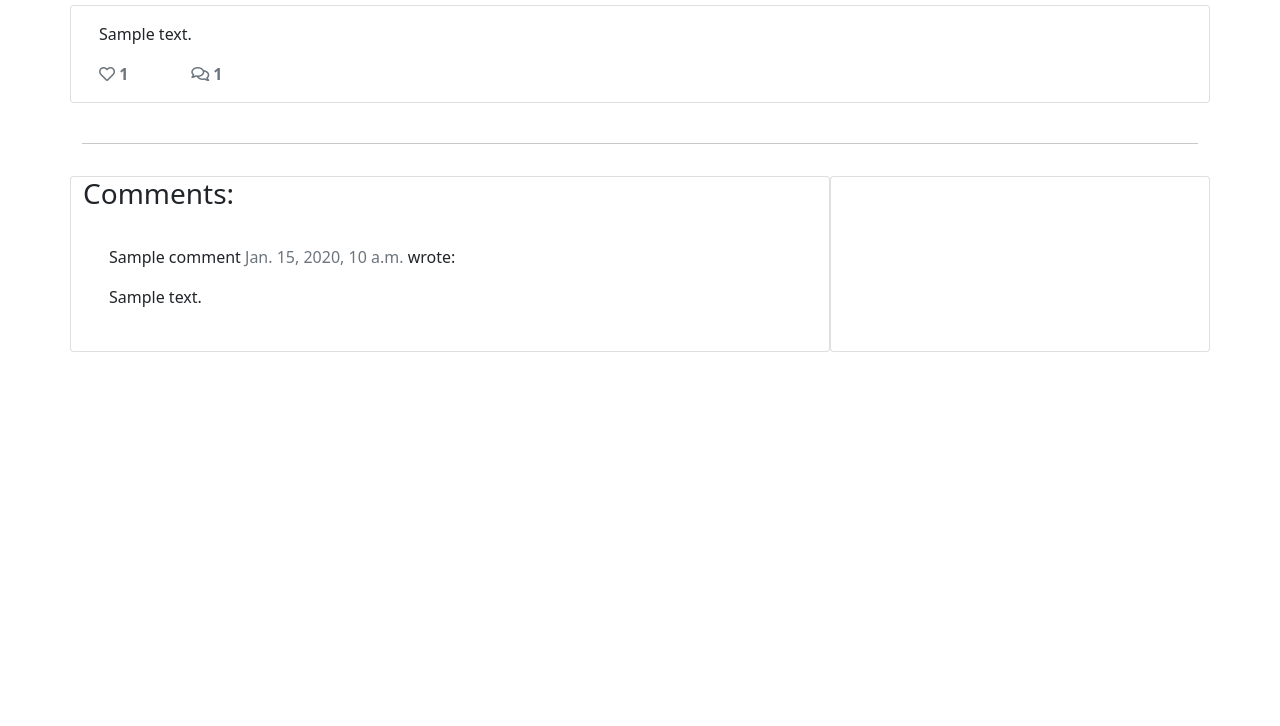
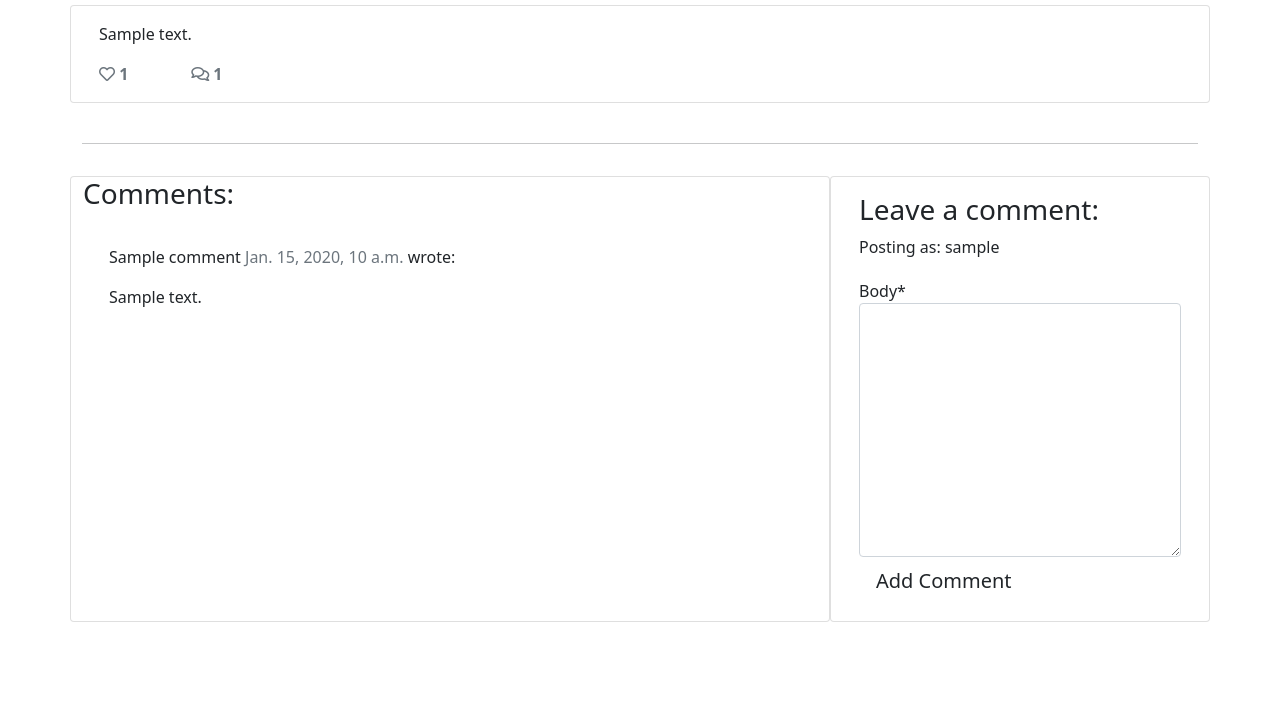
Before and after one commit to mountaincharlie/django-blog-walkthrough, a Django app: a page that uses templates/post_detail.html in a window 1280 px wide. Shown: the part 163-889 px from the top of the page. Before the commit the page ends 515 px from the top, so only its background shows below. Run offline with Django 3.2, Linux system fonts and the light colour scheme; a user stored in the database is signed in; tables that the repository leaves empty hold one stand-in row (values such as "Sample post"); some libraries are stand-ins or nearby versions.

Commit message:
Add commenting form with crispy_forms formatting

```diff
--- /dev/null
+++ b/blog/forms.py
@@ -0,0 +1,10 @@
+from .models import Comment
+from django import forms
+
+
+class CommentForm(forms.ModelForm):
+    class Meta:
+        # which table to model it from
+        model = Comment
+        # the fields we want to have on the form
+        fields = ('body',)  # need comma so its treated as Tuple not Str
--- a/blog/views.py
+++ b/blog/views.py
@@ -1,6 +1,7 @@
 from django.shortcuts import render, get_object_or_404
 from django.views import generic, View
 from .models import Post
+from .forms import CommentForm
 
 # Create your views here.
 class PostList(generic.ListView):
@@ -37,6 +38,47 @@ class PostDetail(View):
             {
                 "post": post,
                 "comments": comments,
+                "commented": False,  # until comments are approved
                 "liked": liked,
-            }
+                "comment_form": CommentForm()
+            },
         )
+
+    def post(self, request, slug, *args, **kwargs):
+        queryset = Post.objects.filter(status=1)
+        post = get_object_or_404(queryset, slug=slug)
+        comments = post.comments.filter(approved=True).order_by('created_on')
+        liked = False
+        if post.likes.filter(id=self.request.user.id).exists():
+            liked = True
+
+        # getting the data from the form
+        comment_form = CommentForm(data=request.POST)
+
+        # checking if a comment has been made (is True)
+        if comment_form.is_valid():
+            # getting the users email and username
+            comment_form.instance.email = request.user.email
+            comment_form.instance.name = request.user.username
+            # saving the form without commiting
+            comment = comment_form.save(commit=False)
+            # finding the post the comment was left on
+            comment.post = post
+            # now saving
+            comment.save()
+        else:
+            comment_form = CommentForm()  # empty instance
+
+        # sending all this info to the render method
+        return render(
+            request,
+            "post_detail.html",  # required template
+            # dictionary with the context (data to be passed to template)
+            {
+                "post": post,
+                "comments": comments,
+                "commented": True,  # since its been commented on
+                "liked": liked,
+                "comment_form": CommentForm()
+            },
+        )
--- a/coderblog/settings.py
+++ b/coderblog/settings.py
@@ -48,6 +48,7 @@ INSTALLED_APPS = [
     'django.contrib.staticfiles',
     'cloudinary',
     'django_summernote',
+    'crispy_forms',
     'blog',
 ]
 
@@ -57,6 +58,8 @@ SITE_ID = 1
 # redirecting back to homepage after login/out
 LOGIN_REDIRECT_URL = '/'
 LOGOUT_REDIRECT_URL = '/'
+
+CRISPY_TEMPLATE_PACK = 'bootstrap4'
 
 MIDDLEWARE = [
     'django.middleware.security.SecurityMiddleware',
--- a/requirements.txt
+++ b/requirements.txt
@@ -4,6 +4,7 @@ dj-database-url==0.5.0
 dj3-cloudinary-storage==0.0.6
 Django==3.2
 django-allauth==0.50.0
+django-crispy-forms==1.14.0
 django-summernote==0.8.20.0
 gunicorn==20.1.0
 oauthlib==3.2.0
--- a/templates/post_detail.html
+++ b/templates/post_detail.html
@@ -1,6 +1,8 @@
 {% extends 'base.html' %}
 
 {% block content %}
+
+{% load crispy_forms_tags %}
 
 <div class="masthead">
     <div class="container">
@@ -84,7 +86,26 @@
         </div>
         <div class="col-md-4 card mb-4  mt-3 ">
             <div class="card-body">
-                <!-- For later -->
+                <!-- if statement for if user is waiting for comment approval -->
+                {% if commented %}
+                <div class="alert alert-success" role="alert">
+                    Your comment is awaiting approval
+                </div>
+                {% else %}
+
+                <!-- only appears if the user is logged in -->
+                {% if user.is_authenticated %}
+                    <h3>Leave a comment:</h3>
+                    <p>Posting as: {{ user.username }}</p>
+                    <form method="post" style="margin-top: 1.3em;">
+                        <!-- our form and the program to format it -->
+                        {{ comment_form | crispy }}
+                        <!-- to protext against malicious users -->
+                        {% csrf_token %}
+                        <button type="submit" class="btn btn-signup btn-lg">Add Comment</button>
+                    </form>
+                {% endif %}
+                {% endif %}
             </div>
         </div>
     </div>
```
